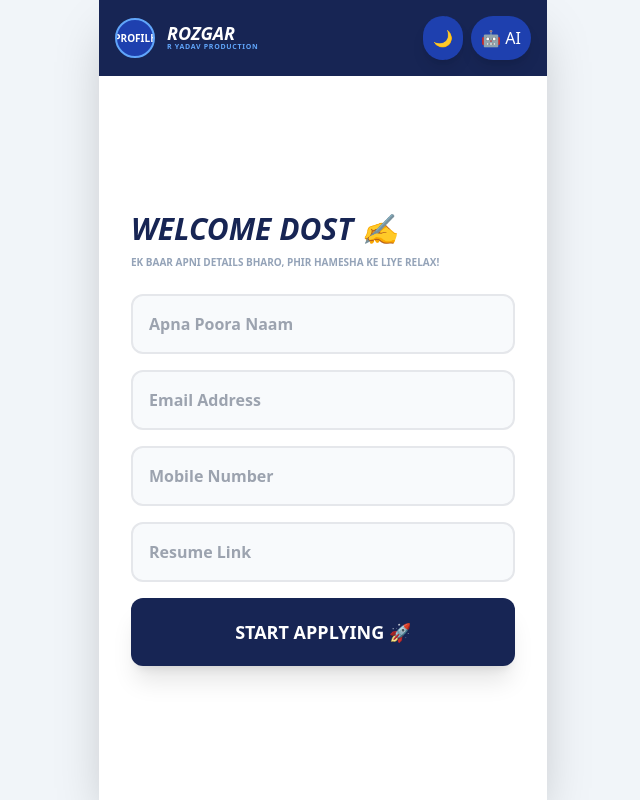
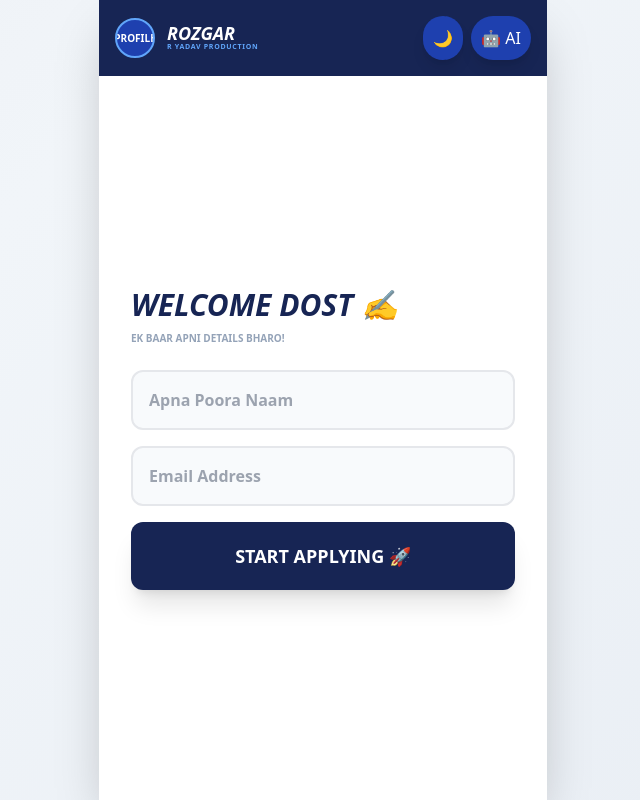
Before and after one commit to rahulraj38019-code/ROJGAR-, a Flask app: page / in a window 1280 px wide. Shown: the whole page, without its empty margins (317-957 px from the left). Run offline with Flask 3, Linux system fonts and the light colour scheme; some libraries are stand-ins or nearby versions.

Commit message:
Update index.html

```diff
--- a/templates/index.html
+++ b/templates/index.html
@@ -5,7 +5,79 @@
     <meta name="viewport" content="width=device-width, initial-scale=1.0">
     <title>ROZGAR AI - R YADAV PRODUCTION</title>
     <script src="https://cdn.tailwindcss.com"></script>
-    <link rel="stylesheet" href="/static/style.css">
+    <style>
+        /* --- ALL PREMIUM STYLES START --- */
+        :root {
+            --bg-main: #f0f4f8;
+            --glass: rgba(255, 255, 255, 0.9);
+            --primary-gradient: linear-gradient(135deg, #1e3a8a 0%, #3b82f6 100%);
+            --accent-gold: #fbbf24;
+            --text-dark: #0f172a;
+            --card-bg: rgba(255, 255, 255, 0.9);
+        }
+
+        .dark-mode {
+            --bg-main: #0f172a;
+            --glass: rgba(30, 41, 59, 0.8);
+            --text-dark: #f8fafc;
+            --card-bg: #1e293b;
+        }
+
+        body {
+            background: linear-gradient(-45deg, #e2e8f0, #f1f5f9, #dee2e6, #f8fafc);
+            background-size: 400% 400%;
+            animation: gradientBG 15s ease infinite;
+            font-family: 'Inter', sans-serif;
+            transition: all 0.5s ease;
+        }
+
+        body.dark-mode {
+            background: linear-gradient(-45deg, #020617, #0f172a, #1e1b4b, #020617);
+        }
+
+        @keyframes gradientBG {
+            0% { background-position: 0% 50%; }
+            50% { background-position: 100% 50%; }
+            100% { background-position: 0% 50%; }
+        }
+
+        .job-card {
+            background: var(--card-bg);
+            backdrop-filter: blur(12px);
+            border: 1px solid rgba(255, 255, 255, 0.2);
+            box-shadow: 0 8px 32px 0 rgba(0, 0, 0, 0.1);
+            border-radius: 28px !important;
+            transition: all 0.3s cubic-bezier(0.4, 0, 0.2, 1);
+        }
+
+        .dark-mode .job-card { border: 1px solid rgba(255, 255, 255, 0.05); color: white; }
+
+        .active-btn {
+            background: var(--primary-gradient) !important;
+            color: white !important;
+            box-shadow: 0 10px 20px -5px rgba(59, 130, 246, 0.5);
+            border: none !important;
+        }
+
+        .active-sub-btn {
+            background: linear-gradient(90deg, #f59e0b, #fbbf24) !important;
+            color: #000 !important;
+            font-weight: 800 !important;
+            box-shadow: 0 5px 15px rgba(245, 158, 11, 0.3);
+        }
+
+        .dark-mode #app-container, .dark-mode #profile-ui, .dark-mode #chat-ui, .dark-mode #dash-view {
+            background: var(--bg-main) !important;
+            color: white !important;
+        }
+
+        .dark-mode .bg-white, .dark-mode .bg-slate-50 { background-color: transparent !important; }
+        .dark-mode input { background: #1e293b !important; color: white !important; border: 1px solid #334155 !important; }
+
+        .marquee-live { animation: scroll 20s linear infinite; }
+        @keyframes scroll { from { transform: translateX(100%); } to { transform: translateX(-100%); } }
+        /* --- ALL PREMIUM STYLES END --- */
+    </style>
 </head>
 <body class="bg-slate-100 font-sans overflow-x-hidden transition-colors duration-300">
 
@@ -13,7 +85,7 @@
 
         <div class="p-4 bg-blue-950 text-white flex justify-between items-center sticky top-0 z-50">
             <div class="flex items-center gap-3">
-                <div id="nav-pfp" onclick="showProfile()" class="w-10 h-10 rounded-full bg-blue-800 border-2 border-blue-400 overflow-hidden cursor-pointer flex items-center justify-center font-black text-[10px] uppercase">Profile</div>
+                <div onclick="showProfile()" class="w-10 h-10 rounded-full bg-blue-800 border-2 border-blue-400 overflow-hidden cursor-pointer flex items-center justify-center font-black text-[10px] uppercase">Profile</div>
                 <div>
                     <h1 class="text-lg font-black italic uppercase leading-none">ROZGAR</h1>
                     <p class="text-[7px] font-bold text-blue-400 uppercase tracking-widest">R YADAV PRODUCTION</p>
@@ -43,65 +115,39 @@
 
             <div id="filter-tabs" class="bg-slate-50 p-3 flex gap-2 overflow-x-auto no-scrollbar border-b"></div>
             <div id="results-box" class="p-4 space-y-6 bg-slate-50 flex-1 pb-32"></div>
-
-            <div id="load-more-div" class="p-6 text-center hidden">
-                <button onclick="loadMore()" class="bg-blue-950 text-white px-10 py-4 rounded-2xl font-black text-[10px] uppercase shadow-2xl">Load More Data ⬇️</button>
-            </div>
             <div id="loader" class="hidden text-center py-10 font-black text-blue-900 text-[10px] animate-pulse">FETCHING LIVE DATA...</div>
-        </div>
-
-        <div id="floating-support" class="fixed bottom-6 right-6 flex flex-col gap-3 z-[4000] hidden cursor-move">
-            <a href="https://www.instagram.com/___rahul_yadav_._" target="_blank" class="float-btn flex items-center gap-2 bg-gradient-to-tr from-yellow-400 via-red-500 to-purple-600 text-white pl-4 pr-2 py-2 rounded-full shadow-2xl border-2 border-white active:scale-90 transition">
-                <span class="text-[9px] font-black uppercase tracking-tight">Follow On Insta</span>
-                <img src="https://upload.wikimedia.org/wikipedia/commons/e/e7/Instagram_logo_2016.svg" class="w-8 h-8 bg-white rounded-full p-1.5">
-            </a>
-            <a href="https://chat.whatsapp.com/JOvQploZdepGZEQgMpYcmv" target="_blank" class="float-btn flex items-center gap-2 bg-blue-600 text-white pl-4 pr-2 py-2 rounded-full shadow-2xl border-2 border-white active:scale-90 transition" style="animation-delay: 0.3s;">
-                <span class="text-[9px] font-black uppercase tracking-tight">VIP Group</span>
-                <img src="https://upload.wikimedia.org/wikipedia/commons/6/6b/WhatsApp.svg" class="w-8 h-8 bg-white rounded-full p-1">
-            </a>
         </div>
 
         <div id="login-view" class="p-8 flex-1 flex flex-col justify-center bg-white hidden">
             <h2 class="text-3xl font-black mb-2 italic uppercase text-blue-950">Welcome Dost ✍️</h2>
-            <p class="text-[10px] font-bold text-slate-400 mb-6 uppercase">Ek baar apni details bharo, phir hamesha ke liye relax!</p>
+            <p class="text-[10px] font-bold text-slate-400 mb-6 uppercase">Ek baar apni details bharo!</p>
             <div class="space-y-4">
-                <input id="un" type="text" placeholder="Apna Poora Naam" class="w-full p-4 rounded-xl border-2 font-bold outline-none bg-slate-50 focus:border-blue-950">
-                <input id="ue" type="email" placeholder="Email Address" class="w-full p-4 rounded-xl border-2 font-bold outline-none bg-slate-50 focus:border-blue-950">
-                <input id="u-phone" type="tel" placeholder="Mobile Number" class="w-full p-4 rounded-xl border-2 font-bold outline-none bg-slate-50 focus:border-blue-950">
-                <input id="u-resume" type="text" placeholder="Resume Link" class="w-full p-4 rounded-xl border-2 font-bold outline-none bg-slate-50 focus:border-blue-950">
-                <button onclick="doLogin()" class="w-full bg-blue-950 text-white p-5 rounded-xl font-black text-lg shadow-xl uppercase transition">Start Applying 🚀</button>
+                <input id="un" type="text" placeholder="Apna Poora Naam" class="w-full p-4 rounded-xl border-2 font-bold outline-none bg-slate-50">
+                <input id="ue" type="email" placeholder="Email Address" class="w-full p-4 rounded-xl border-2 font-bold outline-none bg-slate-50">
+                <button onclick="doLogin()" class="w-full bg-blue-950 text-white p-5 rounded-xl font-black text-lg shadow-xl uppercase">Start Applying 🚀</button>
             </div>
         </div>
 
-        <div id="profile-ui" class="fixed inset-0 bg-white z-[3000] hidden flex-col">
-            <div class="p-5 bg-blue-950 text-white flex items-center justify-between">
-                <h2 class="font-black italic text-xl uppercase tracking-tighter text-yellow-400">My Job Profile</h2>
-                <button onclick="hideProfile()" class="text-[10px] font-black bg-white text-blue-950 px-5 py-2 rounded-xl uppercase">Close</button>
-            </div>
-            <div class="p-8 flex-1 space-y-4 overflow-y-auto">
-                <div class="p-6 bg-slate-50 rounded-3xl border-2 border-dashed border-slate-200">
-                    <div class="space-y-4">
-                        <div><label class="text-[9px] font-black text-blue-950 uppercase">Name</label><input id="p-name-in" class="w-full p-3 bg-white border rounded-xl font-bold"></div>
-                        <div><label class="text-[9px] font-black text-blue-950 uppercase">Email</label><input id="p-email-in" class="w-full p-3 bg-white border rounded-xl font-bold"></div>
-                        <button onclick="updateProfile()" class="w-full bg-emerald-600 text-white py-4 rounded-xl font-black text-[10px] uppercase">Save ✅</button>
-                    </div>
-                </div>
-                <button onclick="clearData()" class="w-full bg-red-600 text-white p-4 rounded-xl font-black text-[10px] uppercase">Logout</button>
-            </div>
+        <div id="floating-support" class="fixed bottom-6 right-6 flex flex-col gap-3 z-[4000] hidden">
+            <a href="https://www.instagram.com/___rahul_yadav_._" target="_blank" class="bg-gradient-to-tr from-yellow-400 via-red-500 to-purple-600 text-white px-4 py-2 rounded-full shadow-2xl border-2 border-white text-[9px] font-black uppercase">Follow On Insta</a>
+            <a href="https://chat.whatsapp.com/JOvQploZdepGZEQgMpYcmv" target="_blank" class="bg-blue-600 text-white px-4 py-2 rounded-full shadow-2xl border-2 border-white text-[9px] font-black uppercase">VIP Group</a>
         </div>
+    </div>
 
-        <div id="chat-ui" class="fixed inset-0 bg-white z-[2000] hidden flex-col">
-            <div class="p-5 bg-blue-950 text-white flex justify-between items-center">
-                <h2 class="font-black italic text-xl">ROZGAR AI</h2>
-                <button onclick="hideChat()" class="text-[10px] bg-red-600 px-5 py-2 rounded-xl font-black uppercase">Close</button>
-            </div>
-            <div id="msg-box" class="flex-1 p-5 overflow-y-auto space-y-4 bg-slate-50"></div>
-            <div class="p-4 border-t flex gap-2 bg-white">
-                <input id="chat-in" type="text" placeholder="Pucho kuch bhi..." class="flex-1 p-4 bg-slate-100 rounded-2xl outline-none font-bold text-sm">
-                <button onclick="sendChat()" class="bg-blue-950 text-white px-6 rounded-2xl font-black text-[10px]">ASK</button>
-            </div>
+    <div id="profile-ui" class="fixed inset-0 bg-white z-[3000] hidden flex-col">
+        <div class="p-5 bg-blue-950 text-white flex items-center justify-between">
+            <h2 class="font-black italic text-xl uppercase text-yellow-400">Profile</h2>
+            <button onclick="hideProfile()" class="text-[10px] font-black bg-white text-blue-950 px-5 py-2 rounded-xl">Close</button>
         </div>
+        <div class="p-8 space-y-4">
+            <button onclick="clearData()" class="w-full bg-red-600 text-white p-4 rounded-xl font-black text-[10px] uppercase">Logout / Reset</button>
+        </div>
+    </div>
 
+    <div id="chat-ui" class="fixed inset-0 bg-white z-[2000] hidden flex-col">
+        <div class="p-5 bg-blue-950 text-white flex justify-between items-center"><h2 class="font-black italic text-xl">ROZGAR AI</h2><button onclick="hideChat()" class="text-[10px] bg-red-600 px-5 py-2 rounded-xl font-black uppercase">Close</button></div>
+        <div id="msg-box" class="flex-1 p-5 overflow-y-auto space-y-4 bg-slate-50"></div>
+        <div class="p-4 border-t flex gap-2 bg-white"><input id="chat-in" type="text" placeholder="Pucho..." class="flex-1 p-4 bg-slate-100 rounded-2xl outline-none"><button onclick="sendChat()" class="bg-blue-950 text-white px-6 rounded-2xl font-black text-[10px]">ASK</button></div>
     </div>
 
     <script src="/static/script.js"></script>
@@ -120,10 +166,10 @@
             }
         }
 
+        function clearData() { localStorage.clear(); location.reload(); }
+
         window.addEventListener('DOMContentLoaded', () => {
             if(localStorage.getItem('theme') === 'dark') { toggleDarkMode(); }
-
-            // Login check logic
             if(localStorage.getItem('user_n')) {
                 document.getElementById('dash-view').classList.remove('hidden');
                 document.getElementById('floating-support').classList.remove('hidden');
```
